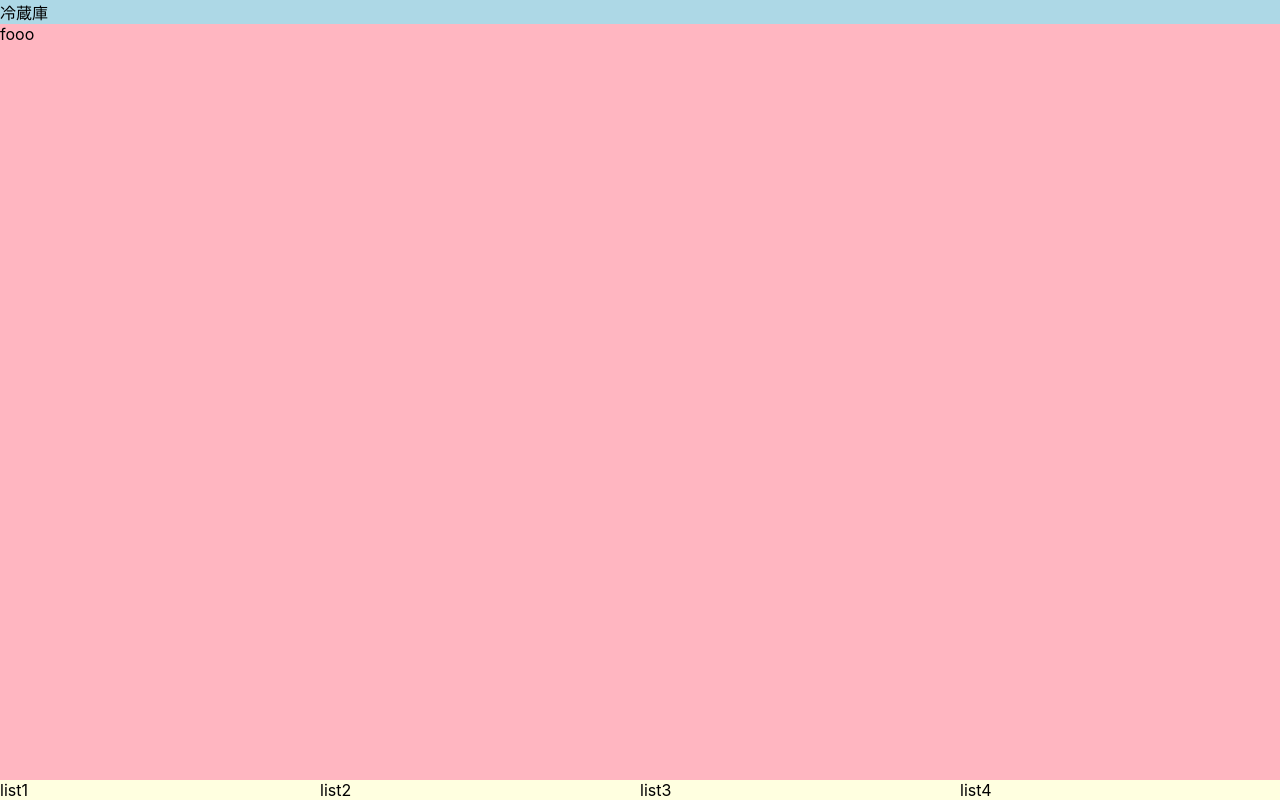
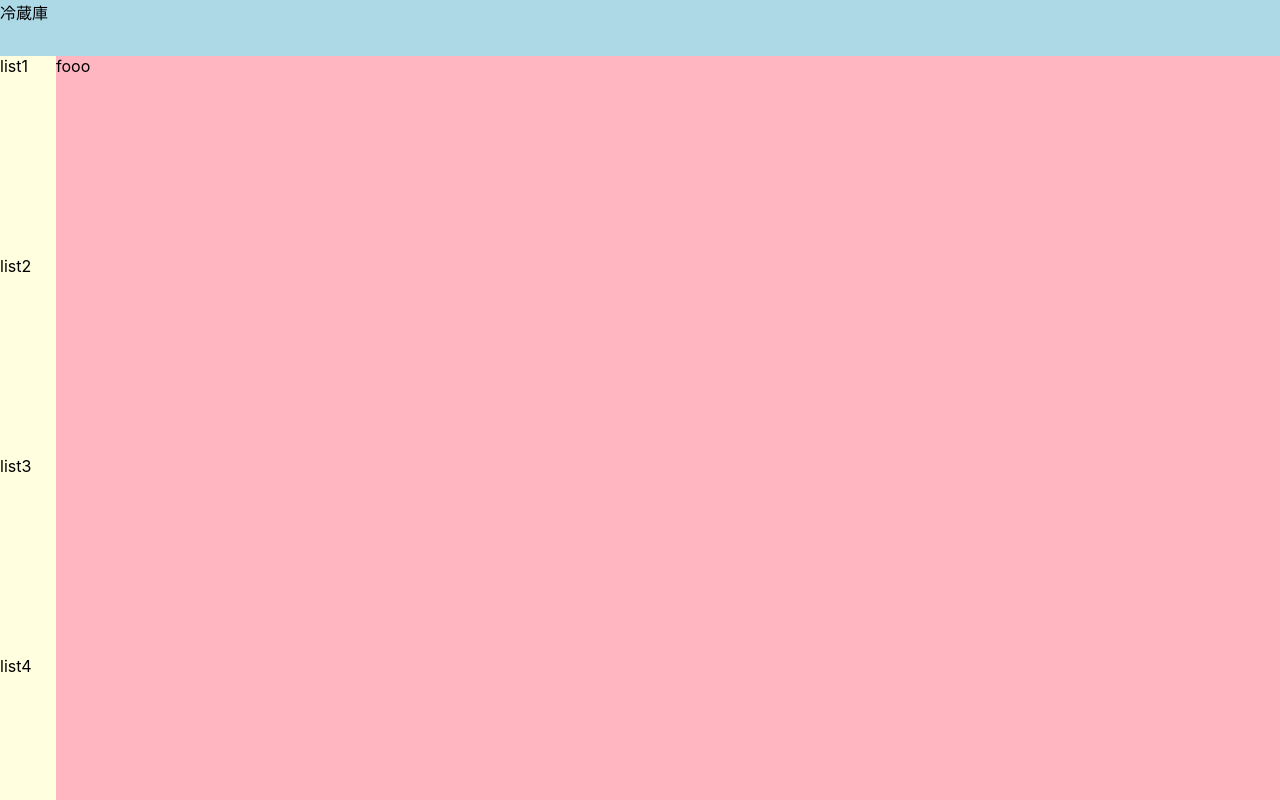
Before and after one commit to hello-ty/ref-app, a Next.js app: page /ref in a window 1280 px wide. Shown: the top 800 px of the page. Built offline with nearby package versions, Linux system fonts and the light colour scheme.

Commit message:
🎨 レスポンシブデザイン実現

```diff
--- a/src/styles/Ref.module.css
+++ b/src/styles/Ref.module.css
@@ -9,6 +9,7 @@
 }
 .header {
   background-color: lightblue;
+  height: 56px;
 }
 
 .main {
@@ -31,4 +32,43 @@
   background-color: lightyellow;
   flex-direction: column;
   flex: 1;
+  height: 56px;
 }
+
+@media (min-width: 600px) {
+  .container {
+    /* flex-direction: row; */
+    height: 1500px;
+  }
+
+  .header {
+    position: fixed;
+    top: 0;
+    width: 100%;
+  }
+
+  .main {
+    margin-left: 56px;
+    margin-top: 56px;
+  }
+
+  .nav {
+    top: 56px;
+    left: 0;
+    width: 56px;
+    bottom: initial;
+  }
+
+  .ul {
+    flex-direction: column;
+    min-height: 100vh;
+    /* flex: 1; */
+  }
+
+  .li {
+    /* flex-flow: column; */
+    flex-direction: unset;
+    /* height: initial; */
+    /* flex: unset; */
+  }
+}
```
